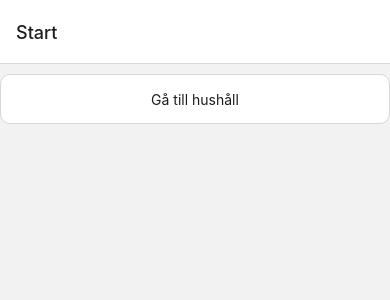
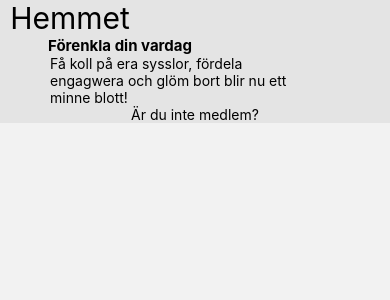
Before and after one commit to ViktorNy/TheHousehold, a React Native app: screen /Start in a window 390 px wide. Shown: the top 300 px of the page. Built offline with nearby package versions, Linux system fonts and the light colour scheme.

Commit message:
Started basic layout startscreen

```diff
--- a/navigation/RootStackNavigator.tsx
+++ b/navigation/RootStackNavigator.tsx
@@ -48,7 +48,7 @@ function RootStackNavigator() {
   return (
     <NavigationContainer theme={colorScheme === 'dark' ? DarkCutomTheme : DefaultCustomTheme}>
       <Stack.Navigator>
-        <Stack.Screen name="Start" component={StartScreen} />
+        <Stack.Screen name="Start" options={{headerShown: false}} component={StartScreen} />
         <Stack.Screen name="Household" component={HouseholdScreen} />
         <Stack.Screen name="DistributeChore" component={DistributeChoreScreen} />
         <Stack.Screen name="ChoreDetail" component={ChoreDetailScreen} />
--- a/screens/StartScreen.tsx
+++ b/screens/StartScreen.tsx
@@ -1,16 +1,49 @@
-import { useTheme } from "@react-navigation/native";
 import React from "react";
-import { Button, Text, View } from "react-native";
-import { CustomNavigateButton } from "../component/CustomNavigateButton";
-import { mockedUserData } from "../data/data";
+import { View, Text, Button, StyleSheet } from "react-native";
+import { SafeAreaProvider, SafeAreaView } from "react-native-safe-area-context";
 import { RootStackScreenProps } from "../navigation/RootStackNavigator";
 
 export default function StartScreen({ navigation }: RootStackScreenProps<"Start">) {
-    const newUser = mockedUserData[1];
-    const { colors } = useTheme();
     return (
-        <View>
-            <CustomNavigateButton buttonText="Gå till hushåll" goto={() => navigation.navigate("Household", { user: newUser }) }/>
-        </View>
+        <SafeAreaView>
+            <View style={styles.root}>
+                <Text style={styles.homeTextStyle}>Hemmet</Text>
+
+                <View style={styles.styleSecondview}>
+                    <Text style={styles.secondText}>Förenkla din vardag</Text>
+                    <Text style={styles.thirdText}>Få koll på era sysslor, fördela engagwera och glöm bort blir nu ett minne blott!</Text>
+                </View>
+
+                <Text>Är du inte medlem?</Text>
+            </View>
+        </SafeAreaView>
     );
 }
+
+const styles = StyleSheet.create({
+    root: {
+        backgroundColor: "#E4E4E4",
+        width: "100%",
+        height: "100%",
+        alignItems: "center",
+        justifyContent: "space-evenly",
+    },
+    homeTextStyle: {
+        fontSize: 30,
+        marginRight: 250,
+    },
+    secondText: {
+        fontSize: 15,
+        marginRight: 150,
+        fontWeight: "bold",
+    },
+    thirdText: {
+        marginRight: 100,
+        marginLeft: 50
+    },
+    styleSecondview: {
+        alignItems: "center",
+        justifyContent: 'center'
+        // justifyContent: "space-evenly",
+    }
+});
```
